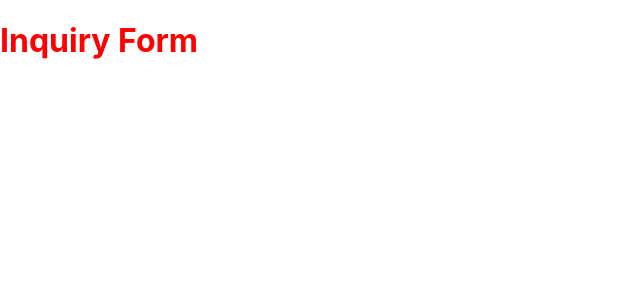
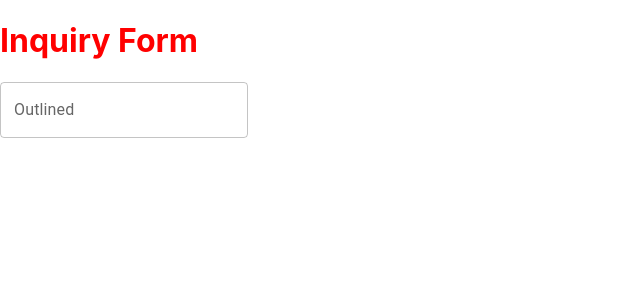
Before and after one commit to YashmikaAnusara/Inquiry-System-E-WIS, a React (Create React App) app in the folder frontend/: page /InquiryForm in a window 1280 px wide. Shown: the top 300 px of the page, without its empty margins (0-640 px from the left). Built offline with nearby package versions, Linux system fonts and the light colour scheme.

Commit message:
add styles

```diff
--- a/frontend/package.json
+++ b/frontend/package.json
@@ -3,6 +3,11 @@
   "version": "0.1.0",
   "private": true,
   "dependencies": {
+    "@emotion/react": "^11.9.0",
+    "@emotion/style": "^0.8.0",
+    "@emotion/styled": "^11.8.1",
+    "@mui/material": "^5.8.1",
+    "@mui/styled-engine-sc": "^5.8.0",
     "@testing-library/jest-dom": "^5.16.4",
     "@testing-library/react": "^13.3.0",
     "@testing-library/user-event": "^13.5.0",
@@ -11,6 +16,7 @@
     "react-router": "^6.3.0",
     "react-router-dom": "^6.3.0",
     "react-scripts": "5.0.1",
+    "styled-components": "^5.3.5",
     "web-vitals": "^2.1.4"
   },
   "scripts": {
--- a/frontend/src/pages/InquiryForm.jsx
+++ b/frontend/src/pages/InquiryForm.jsx
@@ -1,10 +1,16 @@
 import React from 'react'
 import '../css/InquiryForm.css'
+import TextField from '@mui/material/TextField';
+
 
 export default function InquiryForm() {
   return (
+
     <div>
+
       <h1 className='Inquiryheading'>Inquiry Form</h1>
+      <TextField id="outlined-basic" label="Outlined" variant="outlined" />
+
     </div>
   )
 }
```
Also changed, not shown: 1 other file (tests, documents, lock files or other folders).
